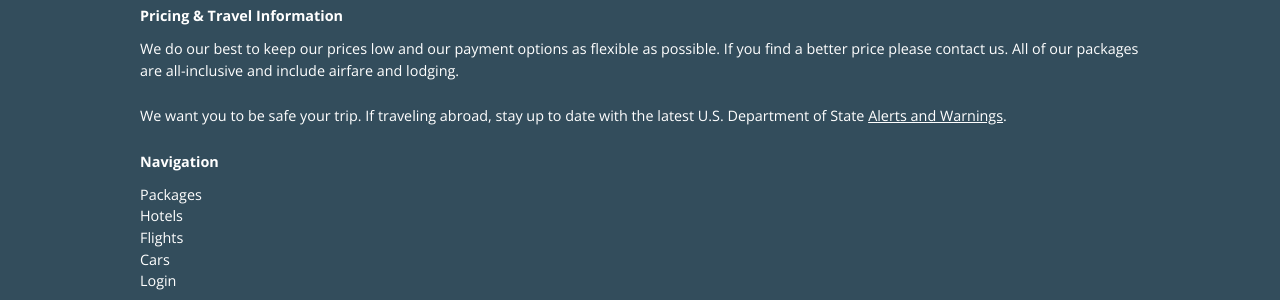
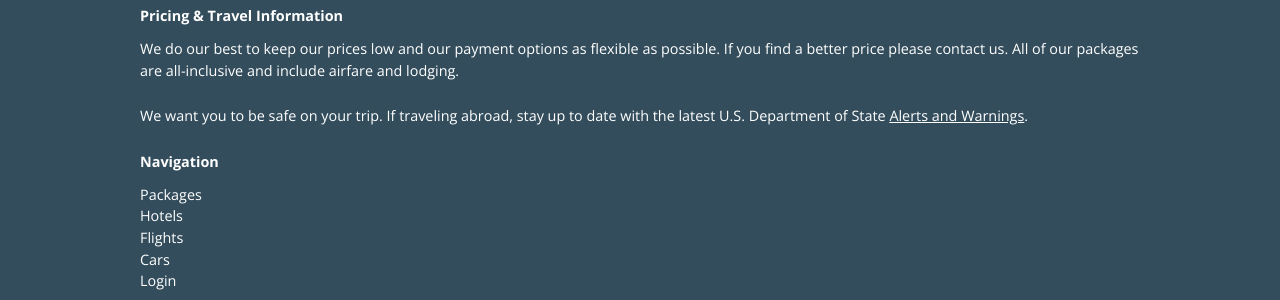
Before and after one commit to Treydor/holiday, a Jekyll site: the page built from index.html, in a window 1280 px wide and 900 px high, scrolled down 1627 px. Shown: the part 479-779 px from the top of the window. Built offline with Jekyll 4.4.1, drawn with Linux system fonts in a browser that asks for light colours; nearby versions of some CDN libraries.

Commit message:
Corrects spelling

```diff
--- a/_includes/footer.html
+++ b/_includes/footer.html
@@ -4,7 +4,7 @@
   <div class="footer-section">
     <h4 class="footer-title">Pricing &amp; Travel Information</h4>
     <p>We do our best to keep our prices low and our payment options as flexible as possible. If you find a better price please contact us. All of our packages are all-inclusive and include airfare and lodging.</p>
-    <p>We want you to be safe your trip. If traveling abroad, stay up to date with the latest U.S. Department of State <a class="alert" href="http://travel.state.gov/content/passports/english/alertswarnings.html" target="_blank">Alerts and Warnings</a>.</p>
+    <p>We want you to be safe on your trip. If traveling abroad, stay up to date with the latest U.S. Department of State <a class="alert" href="http://travel.state.gov/content/passports/english/alertswarnings.html" target="_blank">Alerts and Warnings</a>.</p>
   </div>
 
   <div class="footer-section">
```
